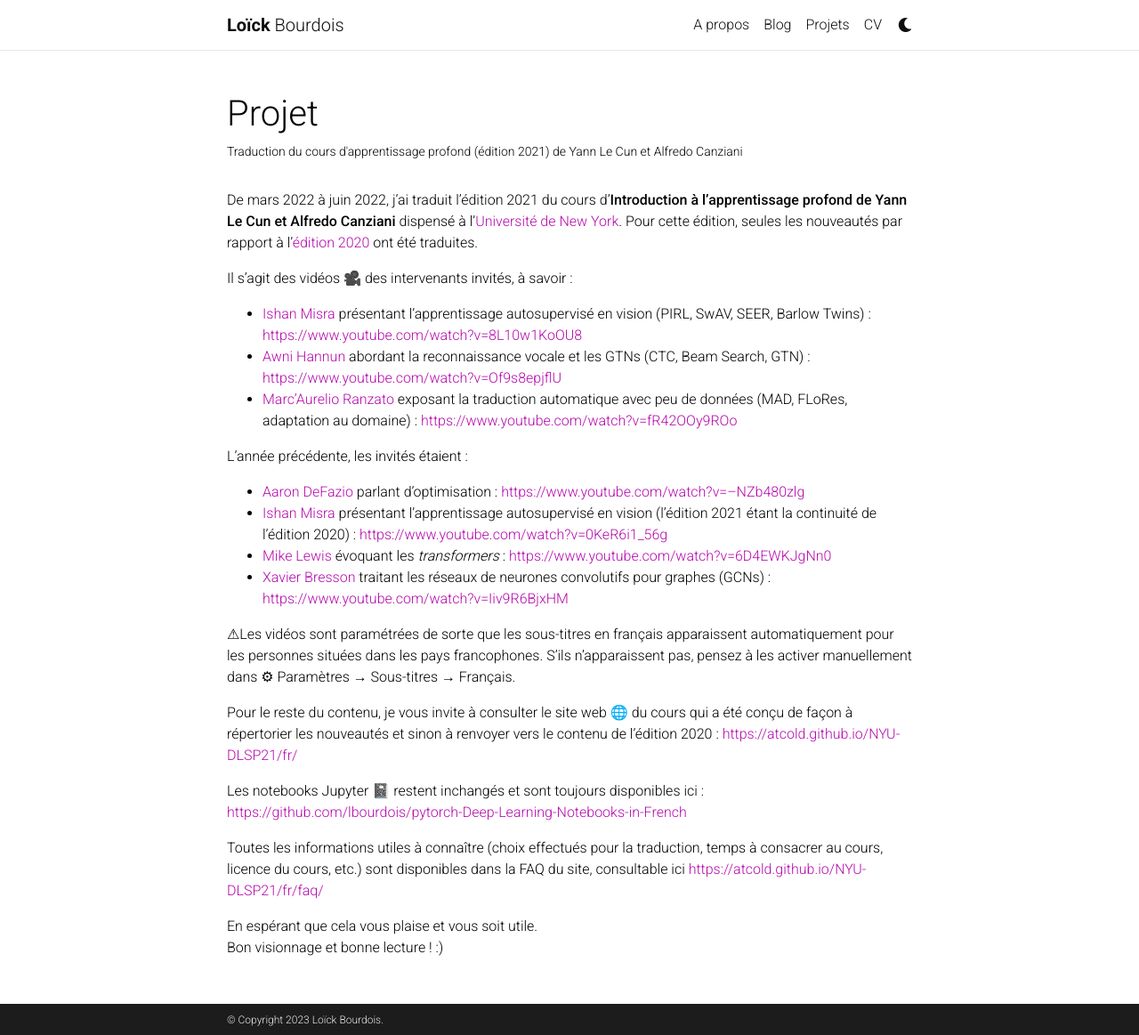
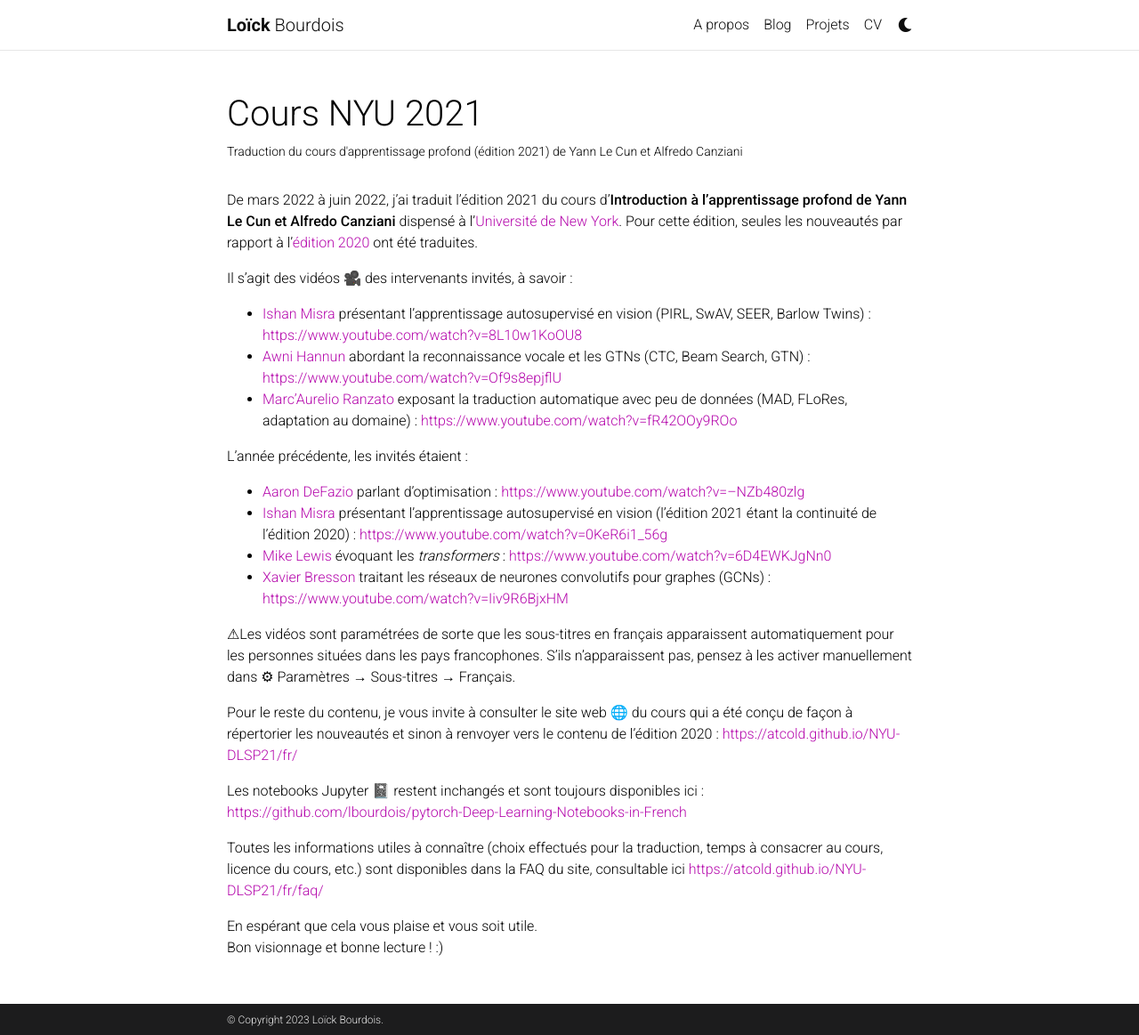
Before and after one commit to lbourdois/lbourdois.github.io, a Jekyll site: the page built from _projects/2_project.md, in a window 1280 px wide and 1163 px high. Shown: the whole window at 89% size. Built offline with Jekyll 4.4.1, drawn with Linux system fonts in a browser that asks for light colours; comment, search, counter and statistics services are not loaded; a style sheet for code colours, icons or effects is not loaded.

Commit message:
Update 2_project.md

```diff
--- a/_projects/2_project.md
+++ b/_projects/2_project.md
@@ -1,6 +1,6 @@
 ---
 layout: page
-title: Projet
+title: Cours NYU 2021
 description: Traduction du cours d'apprentissage profond (édition 2021) de Yann Le Cun et Alfredo Canziani
 img: assets/img/NYU Deep Learning.png
 importance: 2
```
